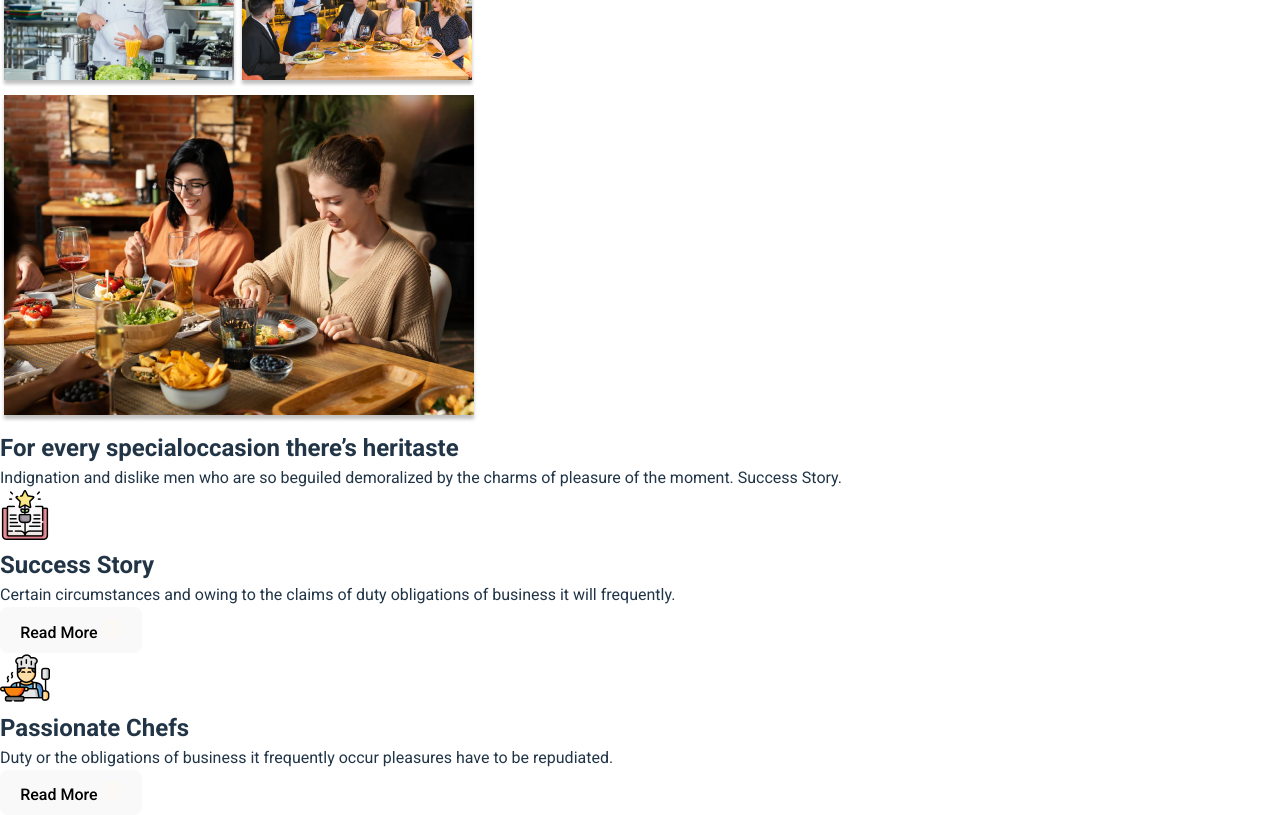
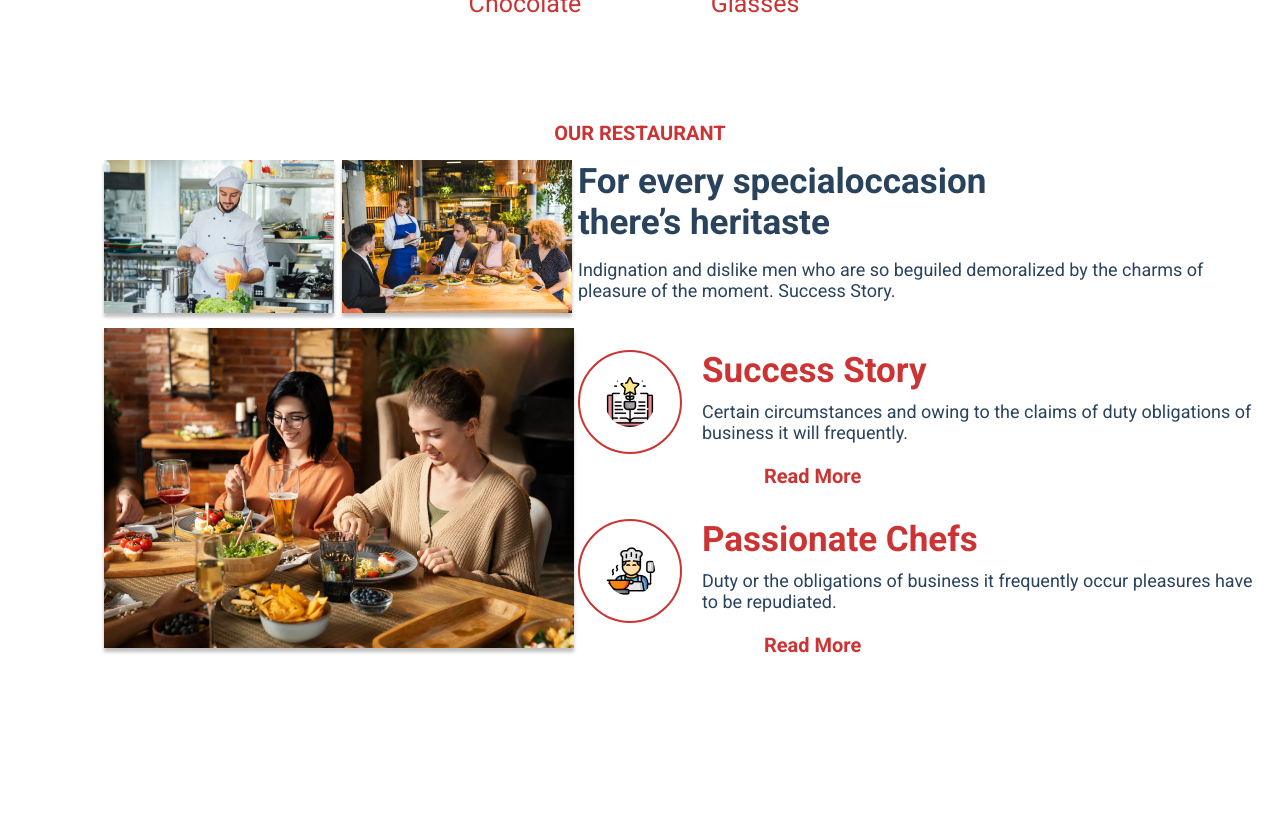
Before and after one commit to g1org11/crave_cart, a React (Vite) app: page / in a window 1280 px wide. Shown: the part 1900-2715 px from the top of the page. After the commit the page ends 2563 px from the top, so only its background shows below. Built offline with nearby package versions, Linux system fonts and the light colour scheme.

Commit message:
add our restorant stylings for dektop

```diff
--- a/src/components/mian-page-components/OurRestorant.tsx
+++ b/src/components/mian-page-components/OurRestorant.tsx
@@ -3,16 +3,17 @@ import React from "react";
 import restorantimg1 from "../../assets/mainpage/Ourrestorant1.png";
 import restorantimg2 from "../../assets/mainpage/Ourrestorant2.png";
 import restorantimg3 from "../../assets/mainpage/Ourrestorant3.png";
-import arrow from "../../assets/mainpage/arrow.svg";
+// import arrow from "../../assets/mainpage/arrow.svg";
 import restorantIcon1 from "../../assets/mainpage/OurrestorantIcon1.png";
 import restorantIcon2 from "../../assets/mainpage/OurrestorantIcon-2.png";
+import styled from "styled-components";
+import { defaultTheme } from "../../defaultTheme";
 
 const OurRestorant = () => {
   return (
-    <div>
-      <div>
-        <h1>OUR RESTAURANT</h1>
-        <div>
+    <Container>
+      <MainTitle>OUR RESTAURANT</MainTitle>
+      <RestorantWrapper>
         <div>
           <div>
             <img src={restorantimg1} alt="resimg 1" />
@@ -20,43 +21,153 @@ const OurRestorant = () => {
           </div>
           <img src={restorantimg3} alt=" restorant 3" />
         </div>
-          <div>
+        <RestorantInfo>
           <h2>For every specialoccasion there’s heritaste</h2>
           <p>
-              Indignation and dislike men who are so beguiled demoralized by the charms of pleasure
-              of the moment. Success Story.
+            Indignation and dislike men who are so beguiled demoralized by the charms of pleasure of
+            the moment. Success Story.
           </p>
+          <Information>
+            <RestorantContent>
               <div>
-              <img src={restorantIcon1} alt="icon" />
+                <InfoImg src={restorantIcon1} alt="icon" />
+              </div>
+
               <div>
-                <h2>Success Story</h2>
+                <h3>Success Story</h3>
                 <p>
                   Certain circumstances and owing to the claims of duty obligations of business it
                   will frequently.
                 </p>
+                <Button>Read More</Button>
               </div>
+            </RestorantContent>
+
+            <RestorantContent>
+              <div>
+                <InfoImg src={restorantIcon2} alt="icon" />
               </div>
-            <button>
-              Read More <img src={arrow} alt="arrow" />
-            </button>
+
               <div>
-              <img src={restorantIcon2} alt="icon" />
-              <div>
-                <h2>Passionate Chefs</h2>
+                <h3>Passionate Chefs</h3>
                 <p>
                   Duty or the obligations of business it frequently occur pleasures have to be
                   repudiated.
                 </p>
+                <Button>Read More</Button>
               </div>
-            </div>
-            <button>
-              Read More <img src={arrow} alt="arrow" />
-            </button>
-          </div>
-        </div>
-      </div>
-    </div>
+            </RestorantContent>
+          </Information>
+        </RestorantInfo>
+      </RestorantWrapper>
+    </Container>
   );
 };
 
 export default OurRestorant;
+
+const Container = styled.div`
+  display: flex;
+  align-items: center;
+  flex-direction: column;
+  margin-top: 98px;
+  padding: 0 100px;
+  @media (max-width: 795px) {
+    padding: 8px 50px;
+  }
+`;
+
+const MainTitle = styled.div`
+  font-size: 20px;
+  font-style: normal;
+  font-weight: 700;
+  line-height: normal;
+  color: ${defaultTheme.colors.red};
+  margin-bottom: 15px;
+`;
+const RestorantWrapper = styled.div`
+  width: 100%;
+  display: flex;
+  align-items: center;
+  justify-content: space-around;
+`;
+
+const RestorantInfo = styled.div`
+  h2 {
+    width: 409px;
+    font-size: 35px;
+    font-style: normal;
+    font-weight: 700;
+    line-height: normal;
+    color: ${defaultTheme.colors.blue};
+    margin-bottom: 16px;
+  }
+  p {
+    width: 679px;
+    font-size: 18px;
+    font-style: normal;
+    font-weight: 400;
+    line-height: normal;
+    color: ${defaultTheme.colors.blue};
+    /* margin-bottom: 49px; */
+  }
+`;
+const Information = styled.div`
+  display: flex;
+  /* align-items: center; */
+  flex-direction: column;
+  gap: 25px;
+  margin-top: 49px;
+`;
+
+const RestorantContent = styled.div`
+  display: flex;
+  align-items: top;
+  justify-content: left;
+  h3 {
+    font-size: 35px;
+    font-style: normal;
+    font-weight: 700;
+    line-height: normal;
+    color: ${defaultTheme.colors.red};
+    margin-bottom: 10px;
+  }
+  p {
+    width: 563px;
+    margin-bottom: 15px;
+  }
+
+  button {
+    /* text-align: center; */
+    padding: 6px 12px;
+    font-size: 20px;
+    font-style: normal;
+    font-weight: 700;
+    line-height: normal;
+    color: ${defaultTheme.colors.red};
+  }
+`;
+const InfoImg = styled.img`
+  padding: 25px;
+  /* width: 50px;
+  height: 50px; */
+  border: 2px solid ${defaultTheme.colors.red};
+  border-radius: 50%;
+  margin-right: 20px;
+`;
+const Button = styled.button`
+  all: unset;
+  font-size: 20px;
+  font-style: normal;
+  font-weight: 700;
+  line-height: normal;
+  padding: 6px 12px;
+  border-radius: 25px;
+  color: ${defaultTheme.colors.red};
+  text-align: center;
+  margin-left: 50px;
+  &:hover {
+    background-color: ${defaultTheme.colors.red};
+    color: ${defaultTheme.colors.floralwhite};
+  }
+`;
```
Lines whose indentation alone changed are shown as unchanged.
